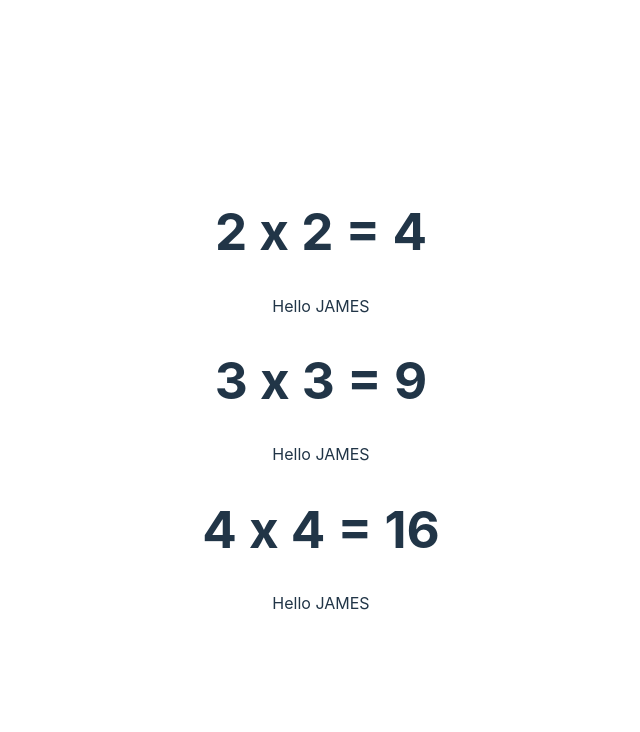
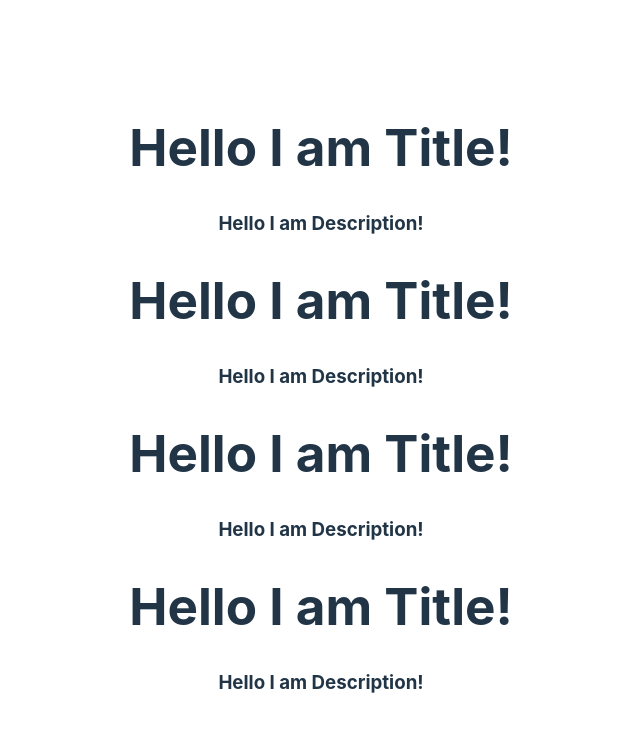
Before and after one commit to JajoriaYogesh04/ReactJS, a React (Vite) app in the folder chapter1/basic-react-app/: page / in a window 1280 px wide. Shown: the top 732 px of the page, without its empty margins (319-959 px from the left). Built offline with nearby package versions, Linux system fonts and the light colour scheme.

Commit message:
Understanding Structuring of Components in JSX

```diff
--- a/chapter1/basic-react-app/src/App.jsx
+++ b/chapter1/basic-react-app/src/App.jsx
@@ -3,6 +3,7 @@ import './App.css'
 import Title_Rename from "./Title"
 import { Description, Description2 } from './Description'
 let name= "james"
+import ProductTab from './ProductTab'
 
 
 // function App() {
@@ -51,15 +52,23 @@ let name= "james"
 //   )
 // }
 
+// function App(){
+//   return(
+//     <>
+//       <h1>2 x 2 = {2*2}</h1>
+//       <p>Hello {name.toUpperCase()}</p>
+//       <h1>3 x 3 = {3*3}</h1>
+//       <p>Hello {name.toUpperCase()}</p>
+//       <h1>4 x 4 = {4*4}</h1>
+//       <p>Hello {name.toUpperCase()}</p>
+//     </>
+//   )
+// }
+
 function App(){
   return(
     <>
-      <h1>2 x 2 = {2*2}</h1>
-      <p>Hello {name.toUpperCase()}</p>
-      <h1>3 x 3 = {3*3}</h1>
-      <p>Hello {name.toUpperCase()}</p>
-      <h1>4 x 4 = {4*4}</h1>
-      <p>Hello {name.toUpperCase()}</p>
+      <ProductTab></ProductTab>
     </>
   )
 }
--- /dev/null
+++ b/chapter1/basic-react-app/src/Product.jsx
@@ -0,0 +1,13 @@
+import Title from "./Title";
+import { Description } from "./Description";
+
+function Product(){
+    return(
+        <>
+            <Title></Title>
+            <Description></Description>
+        </>
+    )
+}
+
+export default Product;
--- /dev/null
+++ b/chapter1/basic-react-app/src/ProductTab.jsx
@@ -0,0 +1,14 @@
+import Product from "./Product"
+
+function ProductTab(){
+    return(
+        <>
+            <Product></Product>
+            <Product></Product>
+            <Product></Product>
+            <Product></Product>
+        </>
+    )
+}
+
+export default ProductTab;
```
